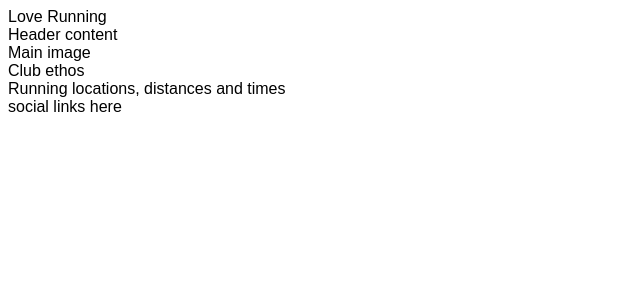
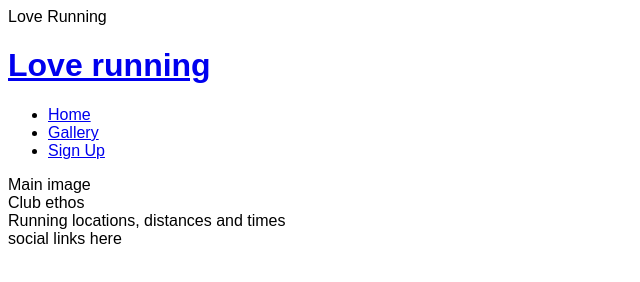
Before and after one commit to vladovichsvetlana/my-first-project, a plain HTML site: page Index.html in a window 1280 px wide. Shown: the whole page, without its empty margins (0-640 px from the left). Drawn offline with Linux system fonts and the light colour scheme.

Commit message:
add header structure!

```diff
--- a/Index.html
+++ b/Index.html
@@ -1,16 +1,34 @@
 <!DOCTYPE html>
 <html lang="en">
+
 <head>
     <meta charset="UTF-8">
     <meta name="viewport" content="width=device-width, initial-scale=1.0">
     <meta name="description" content="Love Running club for runners in Dublin, Ireland">
     <meta name="keywords" content="love running, running club, ireland, dublin">
 
-    <link rel="stylesheet" href="assets/css/style.css"
-    <title>Love Running</title>
+    <link rel="stylesheet" href="assets/css/style.css" <title>Love Running</title>
 </head>
+
 <body>
-    <header>Header content</header>
+    <header>
+        <a href="index.html">
+            <h1>Love running</h1>
+        </a>
+        <nav>
+            <ul>
+                <li>
+                    <a href="index.html">Home</a>
+                    </li>
+                <li>
+                    <a href="#">Gallery</a>
+                    </li>
+                <li>
+                    <a href="#">Sign Up</a>
+                    </li>
+            </ul>
+        </nav>
+    </header>
     <section>
         Main image
     </section>
@@ -24,4 +42,5 @@
         social links here
     </footer>
 </body>
+
 </html>
```
